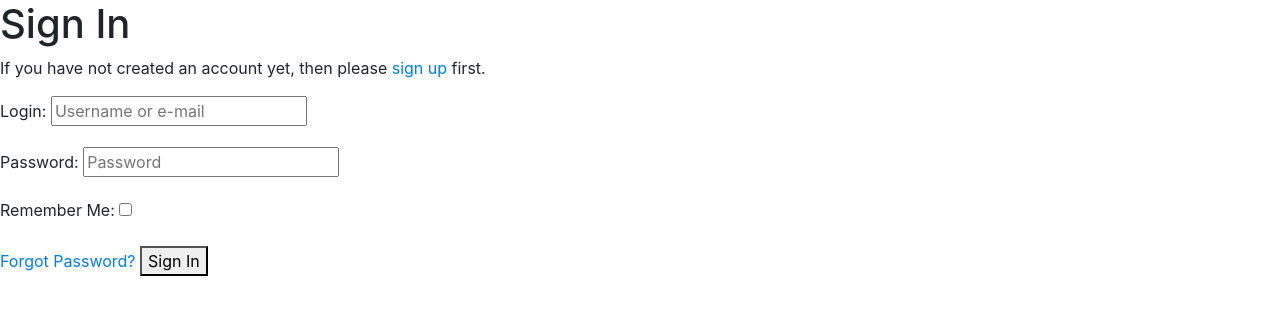
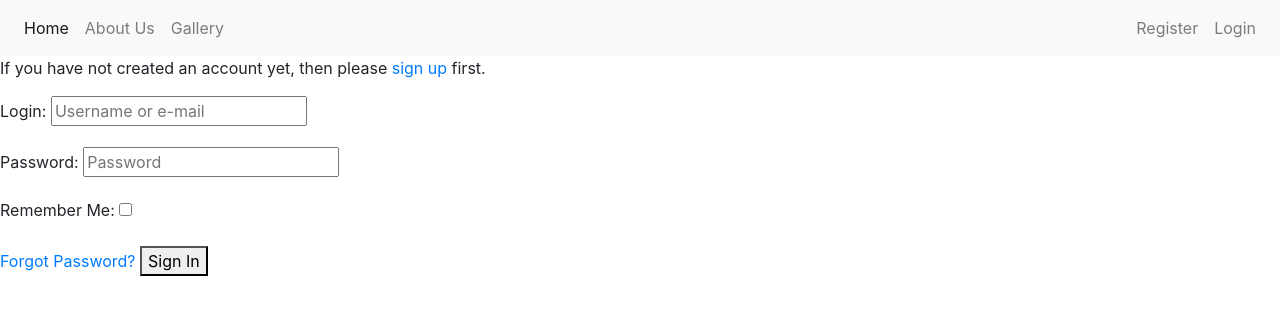
Before and after one commit to natalijabujevic0708/DesignYourCrafts, a Django app: page /accounts/login/ in a window 1280 px wide. Shown: the top 315 px of the page. Run offline with Django 3.2, Linux system fonts and the light colour scheme; some libraries are stand-ins or nearby versions.

Commit message:
Add nav bar to base.html

```diff
--- a/templates/base.html
+++ b/templates/base.html
@@ -2,6 +2,7 @@
 
 <!doctype html>
 <html lang="en">
+
 <head>
 
     {% block meta %}
@@ -14,16 +15,24 @@
     {% endblock %}
 
     {% block corecss %}
-    <link rel="stylesheet" href="https://stackpath.bootstrapcdn.com/bootstrap/4.5.2/css/bootstrap.min.css" integrity="sha384-JcKb8q3iqJ61gNV9KGb8thSsNjpSL0n8PARn9HuZOnIxN0hoP+VmmDGMN5t9UJ0Z" crossorigin="anonymous">
+    <link rel="stylesheet" href="https://stackpath.bootstrapcdn.com/bootstrap/4.5.2/css/bootstrap.min.css"
+        integrity="sha384-JcKb8q3iqJ61gNV9KGb8thSsNjpSL0n8PARn9HuZOnIxN0hoP+VmmDGMN5t9UJ0Z" crossorigin="anonymous">
+    <link rel="stylesheet" href="{% static 'css/base.css' %}">
     {% endblock %}
 
     {% block extra_css %}
     {% endblock %}
 
     {% block corejs %}
-        <script src="https://code.jquery.com/jquery-3.4.1.slim.min.js" integrity="sha384-J6qa4849blE2+poT4WnyKhv5vZF5SrPo0iEjwBvKU7imGFAV0wwj1yYfoRSJoZ+n" crossorigin="anonymous"></script>
-        <script src="https://cdn.jsdelivr.net/npm/popper.js@1.16.0/dist/umd/popper.min.js" integrity="sha384-Q6E9RHvbIyZFJoft+2mJbHaEWldlvI9IOYy5n3zV9zzTtmI3UksdQRVvoxMfooAo" crossorigin="anonymous"></script>
-        <script src="https://stackpath.bootstrapcdn.com/bootstrap/4.5.2/js/bootstrap.min.js" integrity="sha384-B4gt1jrGC7Jh4AgTPSdUtOBvfO8shuf57BaghqFfPlYxofvL8/KUEfYiJOMMV+rV" crossorigin="anonymous"></script>
+    <script src="https://code.jquery.com/jquery-3.4.1.slim.min.js"
+        integrity="sha384-J6qa4849blE2+poT4WnyKhv5vZF5SrPo0iEjwBvKU7imGFAV0wwj1yYfoRSJoZ+n"
+        crossorigin="anonymous"></script>
+    <script src="https://cdn.jsdelivr.net/npm/popper.js@1.16.0/dist/umd/popper.min.js"
+        integrity="sha384-Q6E9RHvbIyZFJoft+2mJbHaEWldlvI9IOYy5n3zV9zzTtmI3UksdQRVvoxMfooAo"
+        crossorigin="anonymous"></script>
+    <script src="https://stackpath.bootstrapcdn.com/bootstrap/4.5.2/js/bootstrap.min.js"
+        integrity="sha384-B4gt1jrGC7Jh4AgTPSdUtOBvfO8shuf57BaghqFfPlYxofvL8/KUEfYiJOMMV+rV"
+        crossorigin="anonymous"></script>
     {% endblock %}
 
     {% block extra_js %}
@@ -31,9 +40,54 @@
 
     <title>Design Your Crafts {% block extra_title %}{% endblock %}</title>
 </head>
+
 <body>
-    <header class="container-fluid fixed-top"></header>
+    <header class="container-fluid fixed-top">
+        <nav class="row navbar navbar-expand-lg navbar-light bg-light">
+            <button class="navbar-toggler" type="button" data-toggle="collapse" data-target="#navbarSupportedContent"
+                aria-controls="navbarSupportedContent" aria-expanded="false" aria-label="Toggle navigation">
+                <span class="navbar-toggler-icon"></span>
+            </button>
 
+            <div class="collapse navbar-collapse" id="navbarSupportedContent">
+                <ul class="navbar-nav mr-auto ">
+                    <li class="nav-item active">
+                        <a class="nav-link" href="#">Home <span class="sr-only">(current)</span></a>
+                    </li>
+                    <li class="nav-item">
+                        <a class="nav-link" href="#">About Us</a>
+                    </li>
+                    <li class="nav-item">
+                        <a class="nav-link" href="#">Gallery</a>
+                    </li>
+                </ul>
+                <ul class="navbar-nav">
+                    {% if request.user.is_authenticated %}
+
+                    {% if request.user.is_superuser %}
+                    <li class="nav-item">
+                        <a href="" class="nav-link">Product Management</a>
+                    </li>
+                    {% endif %}
+                    <li class="nav-item">
+                        <a href="" class="nav-link">My Profile</a>
+                    </li>
+                    <li class="nav-item"> <a href="{% url 'account_logout' %}" class="nav-link">Logout</a>
+                    </li>
+                    {% else %}
+                    <li class="nav-item">
+                        <a href="{% url 'account_signup' %}" class="nav-link">Register</a>
+                    </li>
+                    <li class="nav-item">
+                        <a href="{% url 'account_login' %}" class="nav-link">Login</a>
+                    </li>
+                    {% endif %}
+                    </li>
+                </ul>
+
+            </div>
+        </nav>
+    </header>
     {% if messages %}
     <div class="message-container"></div>
     {% endif %}
@@ -49,4 +103,5 @@
 
 
 </body>
+
 </html>
```
Lines whose indentation alone changed are shown as unchanged.
